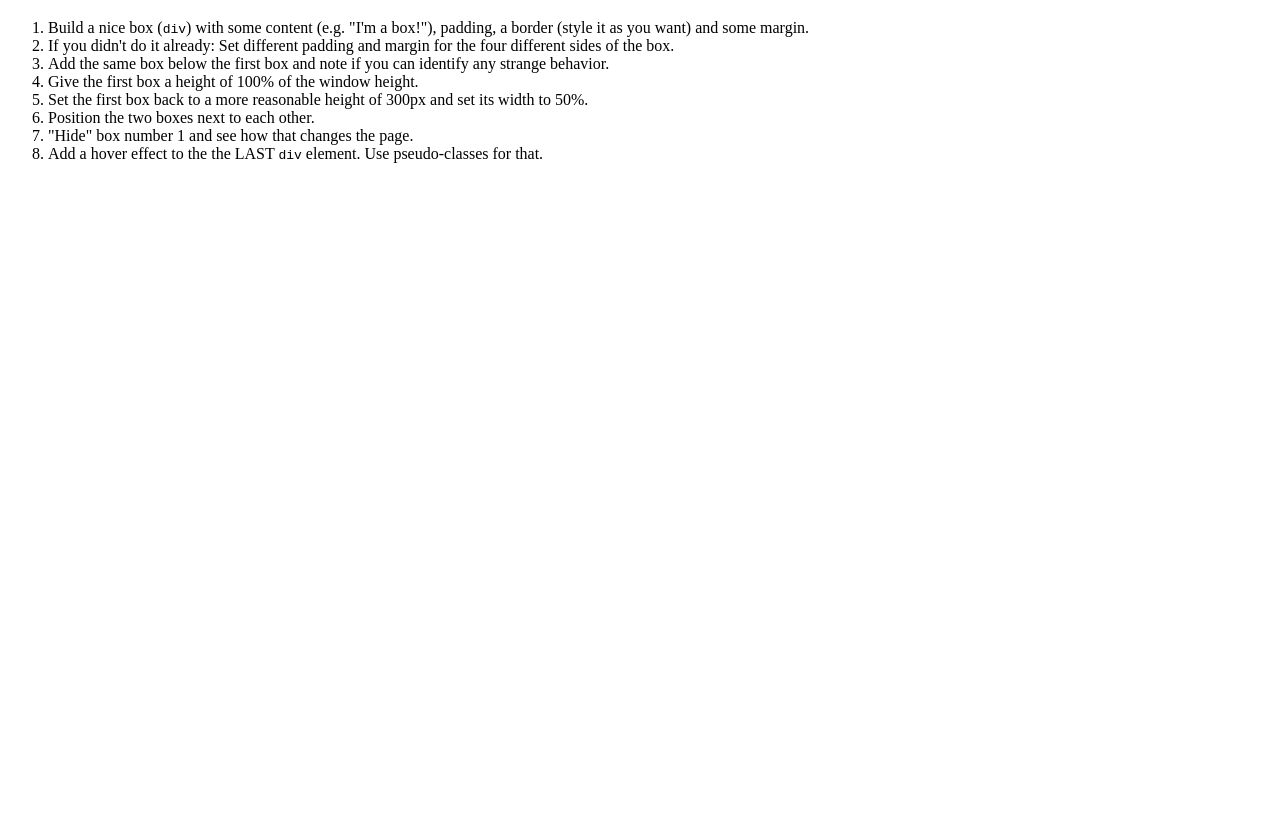
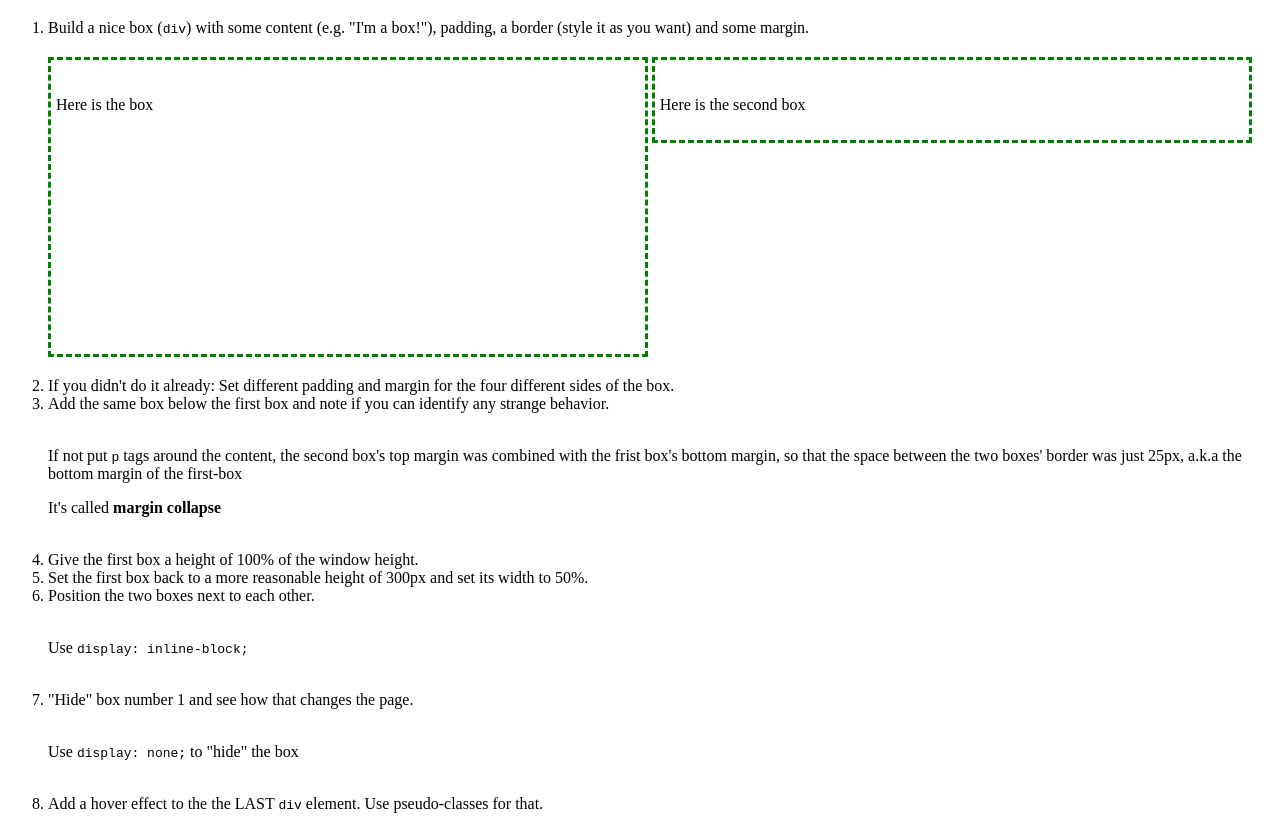
Before and after one commit to SianZ19/CSS-TheCompleteGuide2020, a plain HTML site: page assignment-deeper/finished/index.html in a window 1280 px wide. Shown: the part 61-890 px from the top of the page. Before the commit the page ends 800 px from the top, so only its background shows below. Drawn offline with Linux system fonts and the light colour scheme.

Commit message:
assignment 2 done
Practiced a lot of box model, like padding, border and margin. Also the display property and pseudo classes. And learnt how to set a height of 100% of the window height.
Rewarding assignment.

```diff
--- a/assignment-deeper/finished/index.html
+++ b/assignment-deeper/finished/index.html
@@ -11,12 +11,36 @@
     <h1>Assignment - Diving Deeper into CSS</h1>
     <ol>
         <li>Build a nice box (<code>div</code>) with some content (e.g. "I'm a box!"), padding, a border (style it as you want) and some margin.</li>
+        <div id="first-box">
+            <p>Here is the box</p>
+        </div>
+        <div id="second-box">
+            <p>Here is the second box</p>
+        </div>
         <li>If you didn't do it already: Set different padding and margin for the four different sides of the box.</li>
         <li>Add the same box below the first box and note if you can identify any strange behavior.</li>
+        <br>
+        <p>
+            If not put <code>p</code> tags around the content, the second
+            box's top margin was combined with the frist box's bottom
+            margin, so that the space between the two boxes' border was
+            just 25px, a.k.a the bottom margin of the first-box
+        </p>
+        <p>
+            It's called <b>margin collapse</b>
+        </p>
+
+        <br>
         <li>Give the first box a height of 100% of the window height.</li>
         <li>Set the first box back to a more reasonable height of 300px and set its width to 50%.</li>
         <li>Position the two boxes next to each other.</li>
+        <br>
+        <p>Use <code>display: inline-block;</code> </p>
+        <br>
         <li>"Hide" box number 1 and see how that changes the page.</li>
+        <br>
+        <p>Use <code>display: none;</code> to "hide" the box</p>
+        <br>
         <li>Add a hover effect to the the LAST <code>div</code> element. Use pseudo-classes for that.</li>
     </ol>
 </body>
--- a/assignment-deeper/finished/main.css
+++ b/assignment-deeper/finished/main.css
@@ -0,0 +1,32 @@
+#first-box {
+    padding: 20px 30px 10px 5px;
+    margin: 20px 0px;
+    border: 3px dashed green;
+    height: 300px;
+    width: 49%;
+    display: inline-block;
+    box-sizing: border-box;
+}
+
+#second-box {
+    padding: 20px 30px 10px 5px;
+    margin: 5px 0px;
+    border: 3px dashed green;
+    display: inline-block;
+    box-sizing: border-box;
+    width: 49%;
+}
+
+div:last-of-type:hover {
+    background-color: black;
+    color: white;
+}
+
+/*
+Set an element to a height of 100% of the window height:
+  set the element {height: 100%; box-sizing: border-box; }
+  also!!
+  body, html {
+      height: 100%;
+  }
+*/
--- a/boxing-section/main.css
+++ b/boxing-section/main.css
@@ -25,9 +25,6 @@ body {
     font-family: 'Anton', sans-serif;
 }
 
-/* h1 {
-    font-family: sans-serif;
-} */
 
 .main-header {
     background: #F9F871;
```
